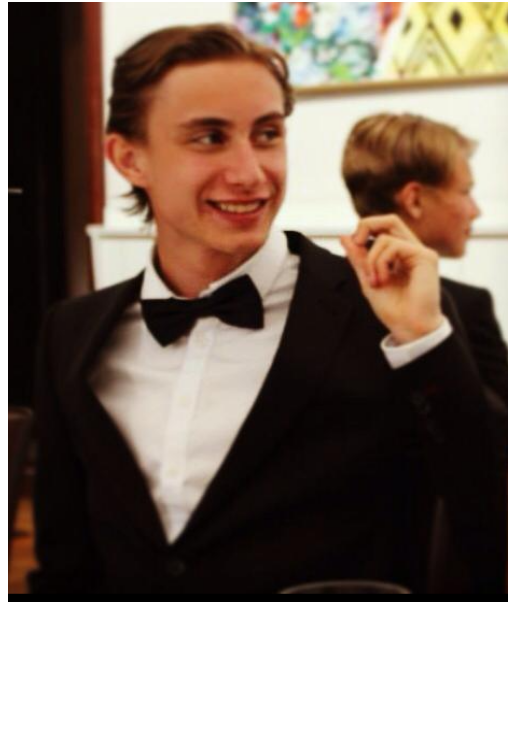
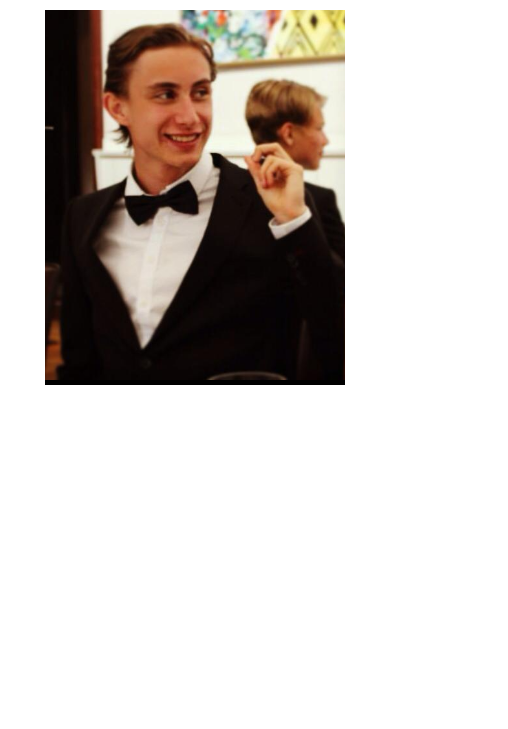
Before and after one commit to henkkrik/henkkrik.github.io, a plain HTML site: page index.html in a window 390 px wide. Shown: the part 115-844 px from the top of the page, 508 px wide, since content can reach past the window. Drawn offline with Linux system fonts and the light colour scheme.

Commit message:
responsive design compliance

```diff
--- a/index.html
+++ b/index.html
@@ -3,10 +3,13 @@
 <head>
     <meta charset="UTF-8">
     <meta name="viewport" content="width=device-width, initial-scale=1.0">
+	<link rel="stylesheet" href="style.css">
     <title>Kumpaner</title>
 </head>
 <body>
+    <div class=center-content>
     <h1>HÄR ÄR KUMPANERS FINA HEMSIDA :)</h1>
-    <img src="img/doctor.png" alt="the doc" width="500" height="600">
+    <img src="img/doctor.png" alt="the doc">
+    </div>
 </body>
 </html>
--- /dev/null
+++ b/style.css
@@ -0,0 +1,16 @@
+body {
+    background: white;
+}
+
+img {
+    width: 80%;
+    max-width: 500px;
+    height: 100%;
+}
+
+.center-content {
+    display: flex;
+    align-items: center;
+    justify-content: center;
+    flex-direction: column;
+}
```
